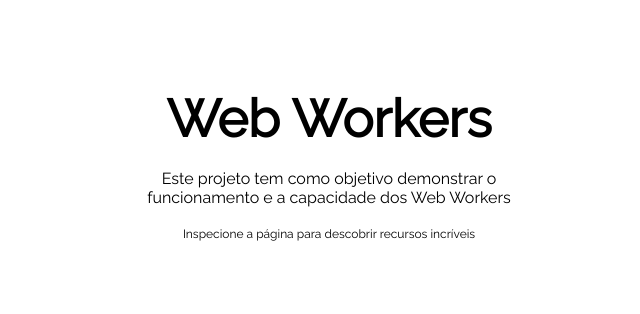
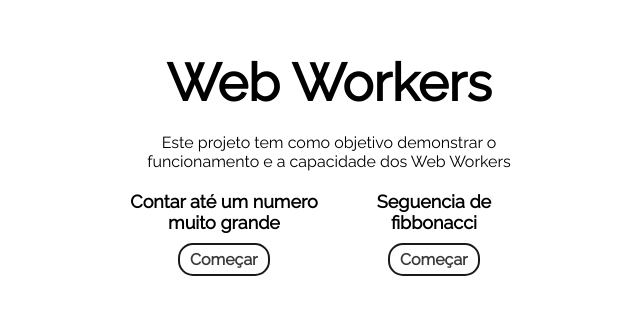
Before and after one commit to pedroping/web-workers-in-actions, an Angular app: page / in a window 1280 px wide. Shown: the part 186-500 px from the top of the page, without its empty margins (311-951 px from the left). Built offline with nearby package versions, Linux system fonts and the light colour scheme.

Commit message:
Feat: create work actions

```diff
--- a/src/app/app.component.ts
+++ b/src/app/app.component.ts
@@ -1,21 +1,16 @@
-import { AfterViewChecked, AfterViewInit, Component, OnInit, inject } from '@angular/core';
 import { CommonModule } from '@angular/common';
+import {
+  Component
+} from '@angular/core';
 import { RouterOutlet } from '@angular/router';
-import { WebWorkesTestService } from './core/services/web-workes-test.service';
 
 @Component({
-  selector: 'app-root',
+  selector: 'root',
   templateUrl: './app.component.html',
   styleUrls: ['./app.component.scss'],
   standalone: true,
   imports: [CommonModule, RouterOutlet],
 })
-export class AppComponent implements AfterViewInit {
-  private readonly webWorkesTestService = inject(WebWorkesTestService);
-
+export class AppComponent {
   title = 'web-workers-in-action';
-
-  ngAfterViewInit(): void {
-    this.webWorkesTestService.startDomain();
-  }
 }
--- a/src/app/app.routes.ts
+++ b/src/app/app.routes.ts
@@ -3,6 +3,6 @@ import { Routes } from '@angular/router';
 export const routes: Routes = [
   {
     path: '',
-    loadChildren: () => import('./domain/welcome-page/welcome-page.routes'),
+    loadChildren: () => import('./domain/welcome/welcome-page.routes'),
   },
 ];
--- a/src/app/core/services/web-workes-test.service.ts
+++ b/src/app/core/services/web-workes-test.service.ts
@@ -4,11 +4,6 @@ import { Injectable } from '@angular/core';
   providedIn: 'root',
 })
 export class WebWorkesTestService {
-  startDomain() {
-    console.log('Test start');
-    this.countToBigNum();
-  }
-
   createCountWorker() {
     return new Worker(new URL('../workers/count.worker', import.meta.url));
   }
--- a/src/app/domain/welcome-page/welcome-page.component.html
+++ /dev/null
@@ -1,10 +0,0 @@
-<main>
-  <h1>Web Workers</h1>
-
-  <span class="subtitle">
-    Este projeto tem como objetivo demonstrar o funcionamento e a capacidade dos
-    Web Workers
-  </span>
-
-  <sub>Inspecione a página para descobrir recursos incríveis</sub>
-</main>
--- a/src/app/domain/welcome-page/welcome-page.component.scss
+++ /dev/null
@@ -1,27 +0,0 @@
-:host {
-  main {
-    width: 100%;
-    height: 100vh;
-
-    display: flex;
-    justify-content: center;
-    align-items: center;
-    flex-direction: column;
-
-    gap: 20px;
-    padding-bottom: 100px;
-
-    h1 {
-        font-size: 52px;
-    }
-
-    .subtitle {
-        text-align: center;
-        width: 400px;
-    }
-
-    sub {
-        font-size: 12px;
-    }
-  }
-}
--- a/src/app/domain/welcome-page/welcome-page.routes.ts
+++ b/src/app/domain/welcome/welcome-page.routes.ts
@@ -1,5 +1,5 @@
 import { Route } from '@angular/router';
-import { WelcomePageComponent } from './welcome-page.component';
+import { WelcomePageComponent } from './welcome-page/welcome-page.component';
 
 export default [
   {
--- /dev/null
+++ b/src/app/domain/welcome/welcome-page/welcome-page.component.html
@@ -0,0 +1,20 @@
+<main>
+  <h1>Web Workers</h1>
+
+  <span class="subtitle">
+    Este projeto tem como objetivo demonstrar o funcionamento e a capacidade dos
+    Web Workers
+  </span>
+
+  <div class="start-actions">
+    <div class="action">
+      <h2>Contar até um numero muito grande</h2>
+      <button>Começar</button>
+    </div>
+
+    <div class="action">
+      <h2>Seguencia de fibbonacci</h2>
+      <button>Começar</button>
+    </div>
+  </div>
+</main>
--- /dev/null
+++ b/src/app/domain/welcome/welcome-page/welcome-page.component.scss
@@ -0,0 +1,90 @@
+:host {
+  main {
+    width: 100%;
+    height: 100%;
+    display: flex;
+    justify-content: center;
+    align-items: center;
+    flex-direction: column;
+
+    gap: 20px;
+    padding-bottom: 100px;
+
+    h1 {
+      font-size: 52px;
+    }
+
+    .subtitle {
+      text-align: center;
+      width: 400px;
+    }
+
+    sub {
+      font-size: 12px;
+    }
+
+    .start-actions {
+      display: inline-flex;
+      align-items: center;
+      justify-content: center;
+      gap: 20px;
+
+      .action {
+        display: flex;
+        align-items: center;
+        justify-content: space-between;
+        flex-direction: column;
+        gap: 10px;
+        height: 100%;
+
+        h2 {
+          font-size: 18px;
+          width: 190px;
+          text-align: center;
+        }
+
+        button {
+          appearance: none;
+          background-color: transparent;
+          border: 2px solid #1a1a1a;
+          border-radius: 15px;
+          box-sizing: border-box;
+          color: #3b3b3b;
+          cursor: pointer;
+          display: inline-block;
+          font-size: 16px;
+          font-weight: 600;
+          line-height: normal;
+          margin: 0;
+          min-height: 30px;
+          min-width: 0;
+          outline: none;
+          padding: 5px 10px;
+          text-align: center;
+          text-decoration: none;
+          transition: all 300ms cubic-bezier(0.23, 1, 0.32, 1);
+          user-select: none;
+          -webkit-user-select: none;
+          touch-action: manipulation;
+          will-change: transform;
+        }
+
+        button:disabled {
+          pointer-events: none;
+        }
+
+        button:hover {
+          color: #fff;
+          background-color: #1a1a1a;
+          box-shadow: rgba(0, 0, 0, 0.25) 0 8px 15px;
+          transform: translateY(-2px);
+        }
+
+        button:active {
+          box-shadow: none;
+          transform: translateY(0);
+        }
+      }
+    }
+  }
+}
--- /dev/null
+++ b/src/app/domain/welcome/welcome-page/welcome-page.component.ts
@@ -0,0 +1,12 @@
+import { Component, inject } from '@angular/core';
+import { WebWorkesTestService } from 'src/app/core/services/web-workes-test.service';
+
+@Component({
+  selector: 'welcome-page',
+  templateUrl: './welcome-page.component.html',
+  styleUrls: ['./welcome-page.component.scss'],
+  standalone: true,
+})
+export class WelcomePageComponent {
+  private readonly webWorkesTestService = inject(WebWorkesTestService);
+}
--- a/src/index.html
+++ b/src/index.html
@@ -12,6 +12,6 @@
     />
   </head>
   <body>
-    <app-root></app-root>
+    <root></root>
   </body>
 </html>
--- a/src/styles.scss
+++ b/src/styles.scss
@@ -2,6 +2,11 @@
   margin: 0;
   padding: 0;
   box-sizing: border-box;
-
   font-family: 'Raleway'
 }
+
+
+html, body {
+  height: 100%;
+  width: 100%;
+}
```
Also changed, not shown: src/app/domain/welcome-page/welcome-page.component.ts (deleted, +0 -9 lines), 1 other file (tests, documents, lock files or other folders).
